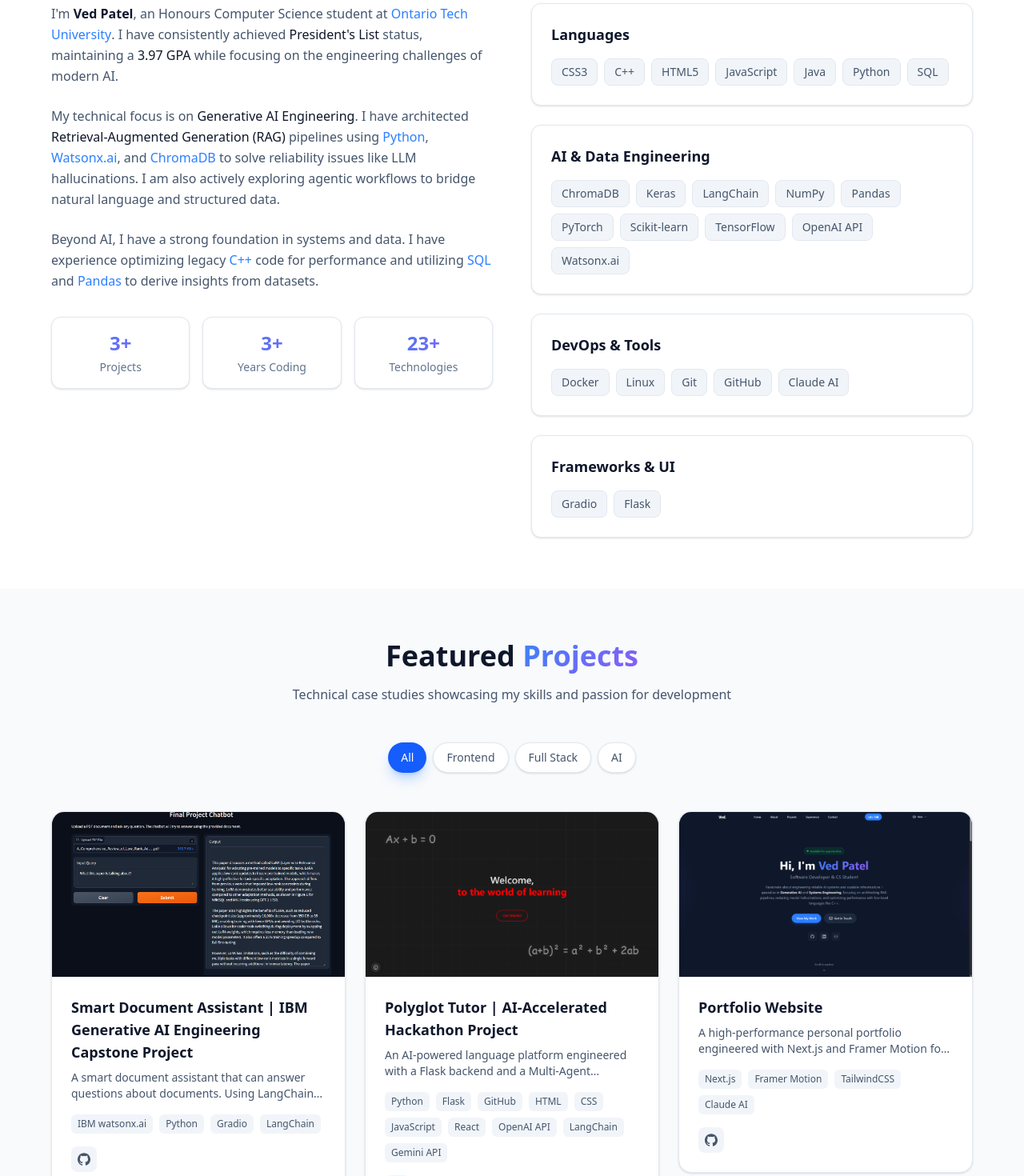
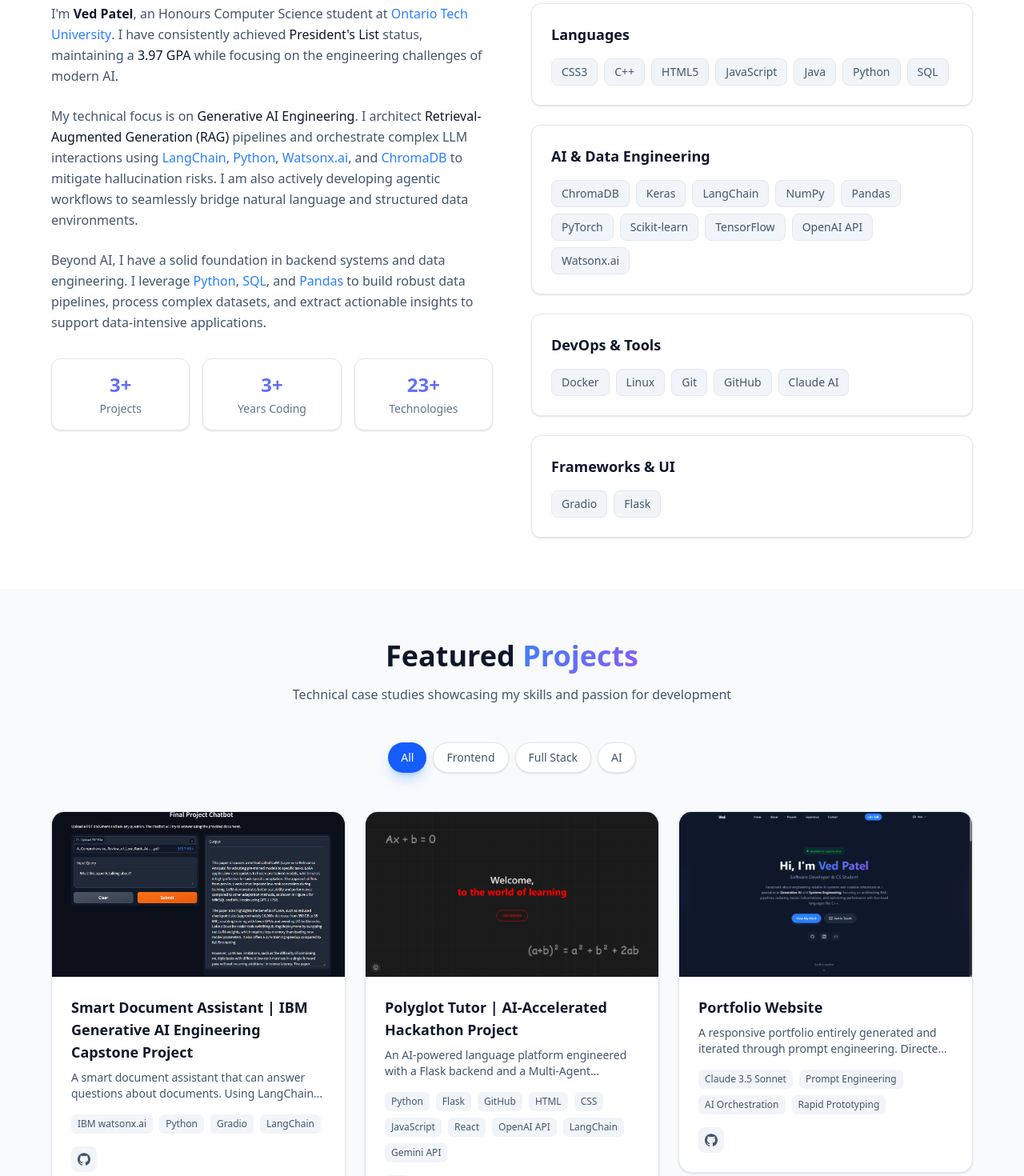
Before and after one commit to VedMP/Portfolio, a Next.js app in the folder vedmpatel-portfolio/: page / in a window 1280 px wide. Shown: the part 1260-2730 px from the top of the page at 80% size. Built offline with nearby package versions, Linux system fonts and the light colour scheme.

Commit message:
Updated Site Information

```diff
--- a/vedmpatel-portfolio/src/components/sections/AboutSection.tsx
+++ b/vedmpatel-portfolio/src/components/sections/AboutSection.tsx
@@ -90,18 +90,21 @@
 
                 <p>
                   My technical focus is on <span className="text-slate-900 dark:text-white font-medium">Generative AI Engineering</span>.
-                  I have architected <span className="text-slate-900 dark:text-white">Retrieval-Augmented Generation (RAG)</span> pipelines
-                  using <span className="text-blue-500 dark:text-blue-300">Python</span>,
-                  <span className="text-blue-500 dark:text-blue-300"> Watsonx.ai</span>, and
-                  <span className="text-blue-500 dark:text-blue-300"> ChromaDB</span> to solve reliability issues like LLM hallucinations.
-                  I am also actively exploring agentic workflows to bridge natural language and structured data.
+                  I architect <span className="text-slate-900 dark:text-white">Retrieval-Augmented Generation (RAG)</span> pipelines
+                  and orchestrate complex LLM interactions using{" "}
+                  <span className="text-blue-500 dark:text-blue-300">LangChain</span>,{" "}
+                  <span className="text-blue-500 dark:text-blue-300">Python</span>,{" "}
+                  <span className="text-blue-500 dark:text-blue-300">Watsonx.ai</span>, and{" "}
+                  <span className="text-blue-500 dark:text-blue-300">ChromaDB</span> to mitigate hallucination risks.
+                  I am also actively developing agentic workflows to seamlessly bridge natural language and structured data environments.
                 </p>
 
                 <p>
-                  Beyond AI, I have a strong foundation in systems and data.
-                  I have experience optimizing legacy <span className="text-blue-500 dark:text-blue-300">C++</span> code for performance
-                  and utilizing <span className="text-blue-500 dark:text-blue-300">SQL</span> and <span className="text-blue-500 dark:text-blue-300">Pandas </span>
-                  to derive insights from datasets.
+                  Beyond AI, I have a solid foundation in backend systems and data engineering.
+                  I leverage <span className="text-blue-500 dark:text-blue-300">Python</span>,{" "}
+                  <span className="text-blue-500 dark:text-blue-300">SQL</span>, and{" "}
+                  <span className="text-blue-500 dark:text-blue-300">Pandas</span> to build robust data pipelines,
+                  process complex datasets, and extract actionable insights to support data-intensive applications.
                 </p>
               </div>
               {/* Stats grid */}
--- a/vedmpatel-portfolio/src/lib/projects.ts
+++ b/vedmpatel-portfolio/src/lib/projects.ts
@@ -60,10 +60,10 @@
     id: "3",
     title: "Portfolio Website",
     description:
-      "A high-performance personal portfolio engineered with Next.js and Framer Motion for fluid, responsive UX. Leveraged an AI-Native development workflow (Claude 3.5 Sonnet) to accelerate component prototyping and optimize Tailwind CSS implementation, demonstrating a modern approach to rapid frontend engineering.",
+      "A responsive portfolio entirely generated and iterated through prompt engineering. Directed Claude 3.5 Sonnet to architect, design, and build a Next.js application, demonstrating the ability to successfully leverage AI orchestration to deploy complex web systems without prior frontend framework experience.",
     image: "/projects/Portfolio.png",
-    tags: ["Next.js", "Framer Motion", "TailwindCSS", "Claude AI"],
-    category: "Frontend",
+    tags: ["Claude 3.5 Sonnet", "Prompt Engineering", "AI Orchestration", "Rapid Prototyping"],
+    category: "AI",
     github: "https://github.com/VedMP/Portfolio",
     featured: true,
   },
```
Also changed, not shown: 2 other files (tests, documents, lock files or other folders).
